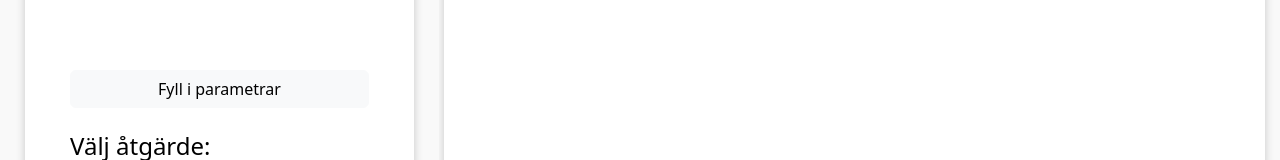
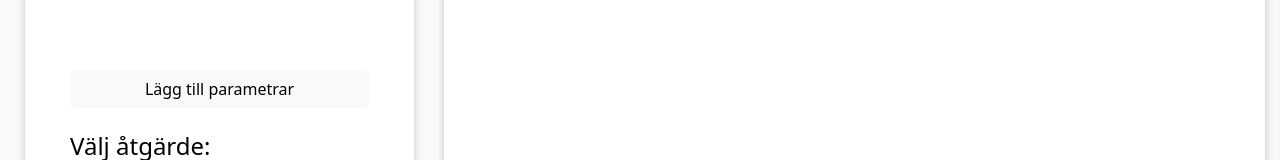
Before and after one commit to hestia-agora/markov-client, a React (Create React App) app: page / in a window 1280 px wide. Shown: the part 189-349 px from the top of the page. Built offline with nearby package versions, Linux system fonts and the light colour scheme; no server answers.

Commit message:
Update Modal Name

```diff
--- a/src/components/Form.jsx
+++ b/src/components/Form.jsx
@@ -81,7 +81,7 @@ const FormComponent = ({ setResults }) => {
       <form onSubmit={handleSubmit} className="form">
 
         <Button variant="light" onClick={handleShowModal}>
-          Fyll i parametrar
+          Lägg till parametrar
         </Button>
 
         {/* Pass selected gender and previously saved data for that gender */}
--- a/src/components/ModalForm.jsx
+++ b/src/components/ModalForm.jsx
@@ -102,7 +102,7 @@ const ModalForm = ({ show, handleClose, onSubmit }) => {
   return (
     <Modal show={show} onHide={handleClose} centered size="lg">
       <Modal.Header closeButton>
-        <Modal.Title>Fyll i parametrar</Modal.Title>
+        <Modal.Title>Lägg till parametrar</Modal.Title>
       </Modal.Header>
 
       <Modal.Body>
```
